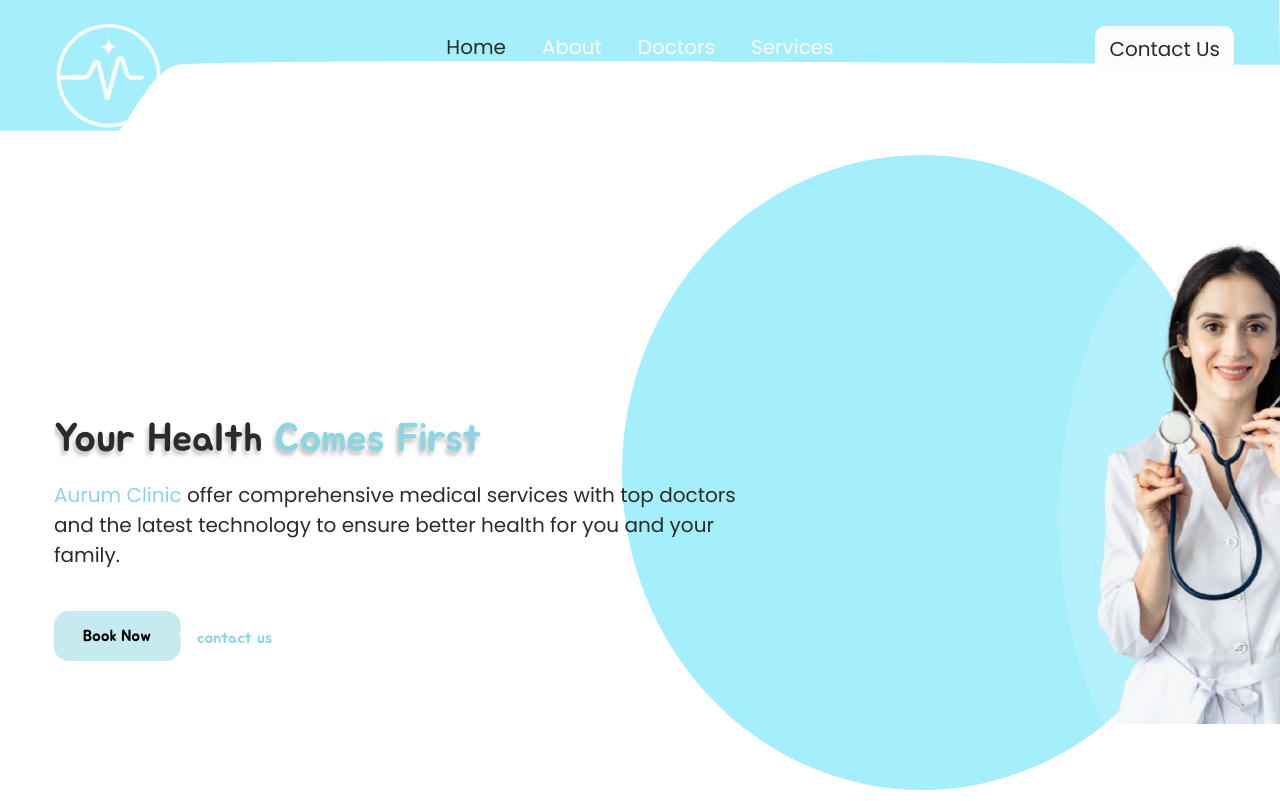
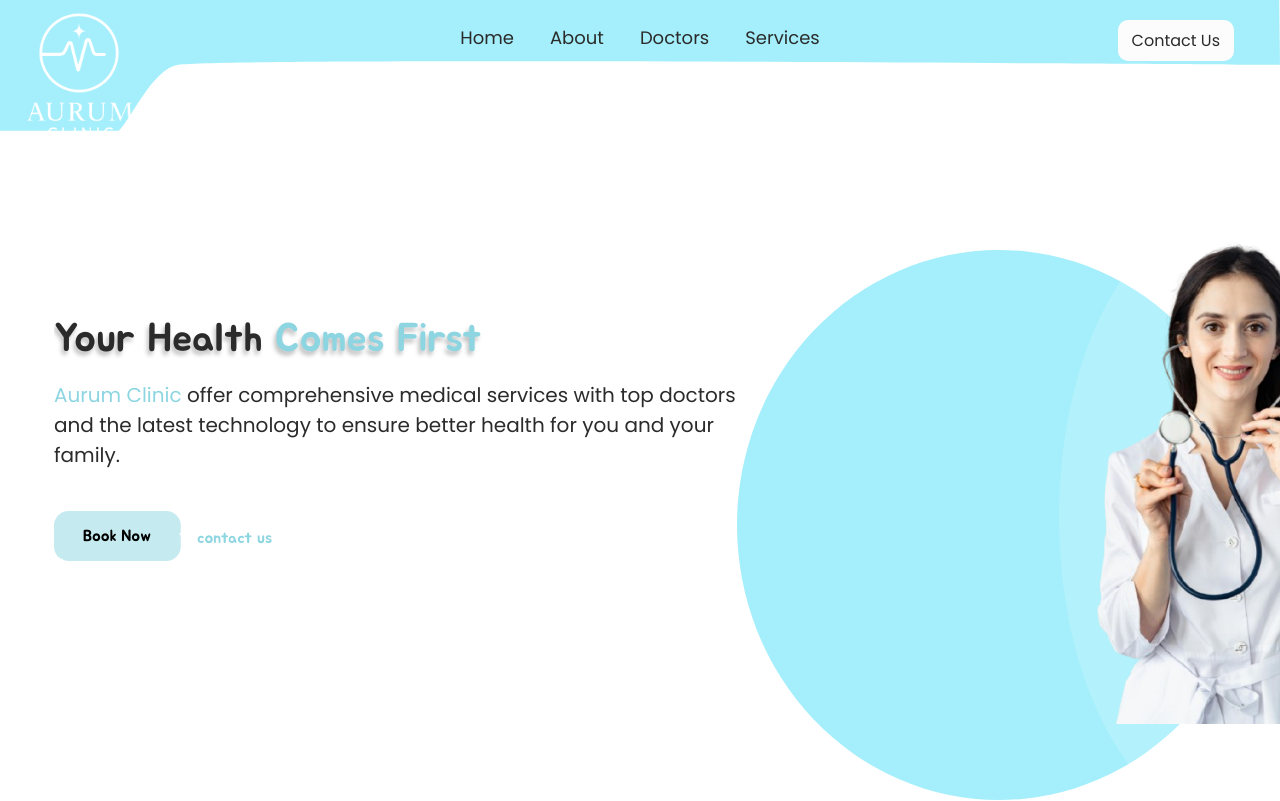
Before and after one commit to Omar-21-Wael/Aurum-Clinic, a React (Create React App) app: page /#/ in a window 1280 px wide. Shown: the top 801 px of the page. Built offline with nearby package versions, Linux system fonts and the light colour scheme.

Commit message:
change style and turn of slide scale in mobile

```diff
--- a/src/Pages/Home.jsx
+++ b/src/Pages/Home.jsx
@@ -29,6 +29,7 @@ const [isMobile, setIsMobile] = useState(false);
 ];
 
 useEffect(() => {
+  if(isMobile) return;
   let frameId;
 
   const updateActiveImages = () => {
@@ -59,7 +60,7 @@ useEffect(() => {
 
   frameId = requestAnimationFrame(updateActiveImages);
   return () => cancelAnimationFrame(frameId);
-}, []);
+}, [isMobile]);
 
 useEffect(() => {
   const handleScroll = () => {
@@ -98,7 +99,6 @@ useEffect(() => {
   return () => cancelAnimationFrame(animationId); // ← Clean-up تمام كده
 }, [isHovered]);
 useEffect(() => {
-  if (isMobile) return;
 
   const elements = document.querySelectorAll('.parallax');
   let animationFrameId;
@@ -211,7 +211,7 @@ useEffect(() => {
 
     </header>
     <section className={style.slide}>
-        <p>Trusted by <span className={style.span}>1K+</span> patients to feel better and live healthier</p>
+        <p className={style.trust}>Trusted by <span className={style.span}>1K+</span> patients to feel better and live healthier</p>
         <div className={style.slider}>
 
 
@@ -230,7 +230,7 @@ useEffect(() => {
           </div>
          <div className={style.Departments}>
             <h2>Departments Built on Trust</h2>
-            <p className={style.para}>From cardiology to dermatology, our expert teams deliver care that patients rely on — every day.</p>
+            <p className={style.para}>From cardiology to dermatology, our expert teams deliver care that patients rely on every day.</p>
             <section className={style.rate}>
             <div className={`${style.Depart} ${scrolled ? style.show : ''}`}>
 
--- a/src/Pages/Navbar.jsx
+++ b/src/Pages/Navbar.jsx
@@ -45,7 +45,7 @@ const Navbar = () => {
                 Home
               </NavLink>
               <NavLink
-                to="/about"
+                to="#"
                 style={({ isActive }) => ({
                   color: isActive ? '#2B2B2B' : '#FCFCFC',
                 })}
@@ -54,7 +54,7 @@ const Navbar = () => {
                 About
               </NavLink>
               <NavLink
-                to="/doctors"
+                to="#"
                 style={({ isActive }) => ({
                   color: isActive ? '#2B2B2B' : '#FCFCFC',
                 })}
@@ -63,7 +63,7 @@ const Navbar = () => {
                 Doctors
               </NavLink>
               <NavLink
-                to="/services"
+                to="#"
                 style={({ isActive }) => ({
                   color: isActive ? '#2B2B2B' : '#FCFCFC',
                 })}
@@ -72,7 +72,7 @@ const Navbar = () => {
                 Services
               </NavLink>
             </div>
-            <NavLink to="/contact" className={styles.contactUs}>
+            <NavLink to="#" className={styles.contactUs}>
               <button className={styles.but}>Contact Us</button>
             </NavLink>
             </div>
@@ -85,7 +85,7 @@ const Navbar = () => {
             <img src={process.env.PUBLIC_URL + "/logo.png"} alt="Logo" className={styles.logo} />
             <button className={styles.list}><PiListBold  size={22} color='white' />
 </button>
-    <NavLink to="/contact" className={styles.contactUs}>
+    <NavLink to="#" className={styles.contactUs}>
               <button className={styles.but}>Contact Us</button>
             </NavLink>
       </div>
--- a/src/Pages/homestyle.module.css
+++ b/src/Pages/homestyle.module.css
@@ -7,7 +7,7 @@ html, body {
 }
 .label {
 
-margin: 390px 46px 16px 0 ;
+margin: 290px 46px 16px 0 ;
 padding: 0;
 display: flex;
 width: 70%;
@@ -104,10 +104,10 @@ width: fit-content;
 .doctorImage::after {
   content: "";
   position: absolute;
-right: 4.5%;
-bottom: 10px;
-  width: 600px;
-  height: 635px;
+right: 1.5%;
+bottom: 0px;
+  width: 524px;
+  height: 550px;
   background-color: #A4EFFB;
   border-radius: 50%;
   z-index: -1;
@@ -123,7 +123,6 @@ margin-top: 199px;
 }
 .slide p{
     font-family: poppins, sans-serif;
-    font-size: 20px;
     margin-bottom: 24px;
     font-weight: 500;
 }
@@ -392,6 +391,7 @@ object-position: 60% 10%;
     margin-top: 23px;
 }
 .para{
+  font-size: 16px;
     margin-top: 8px;
     font-weight: 500;
     color: #656565;
@@ -544,7 +544,7 @@ padding:20px ;
     font-family: poppins, sans-serif;
     position: relative;
   margin-top: 24px;
-  left: 800px;
+  left: 550px;
 transition: .3s;
 }
 .btn3:hover{
@@ -559,6 +559,13 @@ button{
 .parallax {
   transition: transform 0.3s ease-out;
   will-change: transform;
+}
+.koko{
+  display: flex;
+  flex-direction: column;
+}
+.trust{
+  font-size: 20px;
 }
 
 @media screen and (max-width: 768px) {
@@ -610,17 +617,17 @@ button{
     height: 10%;
     display: flex;
     justify-content: center;
-    background-color: #fcfcfc2b;
+    background-color:transparent;
 
 
 }
   .doctorImage::after {
     position: absolute;
-
-    bottom: 30px ;
+  background-color: #affeff69;
+    bottom: 0px ;
     width: 424px;
     height: 410px;
-    right: 17.5%;
+    right: 60.5%;
   }
 
   .slide {
@@ -629,12 +636,14 @@ button{
   }
 
   .slide p{
-    font-size: 13px;
     margin-bottom: 16px;
 
 }
 .slider{
     height: 300px;
+}
+.trust{
+  font-size: 16px;
 }
 
 
@@ -685,6 +694,7 @@ height: 400px;
 .para{
     text-wrap: wrap ;
     width: 30%;
+    font-size: 13px;
 }
 .review {
   width: 18%;
--- a/src/Pages/navstyle.module.css
+++ b/src/Pages/navstyle.module.css
@@ -25,7 +25,7 @@
   position: absolute;
       font-family: 'Poppins', sans-serif;
 
-  top: 32px;
+  top: 24px;
   left: 50%;
   transform: translateX(-50%);
   z-index: 100;
@@ -35,7 +35,7 @@
 }
 
 .navItem {
-  font-size: 20px;
+  font-size: 18px;
   text-decoration: none;
   transition: color 0.3s;
 }
@@ -44,7 +44,7 @@
   position: absolute;
 
   right: 46px;
-  top: 26px;
+  top: 20px;
   text-decoration: none;
       z-index: 100;
 
@@ -53,7 +53,7 @@
 
 .but {
     padding: 8px 14px;
-    font-size: 20px;
+    font-size:16px;
     font-family: 'Poppins', sans-serif;
     background-color: #fcfcfc;
     border-radius: 10px;
@@ -72,7 +72,7 @@
     top: -20px;
     left: -16px;
     z-index: 100;
-    width: 249px;
+    width: 190px;
 
 
 }
```
